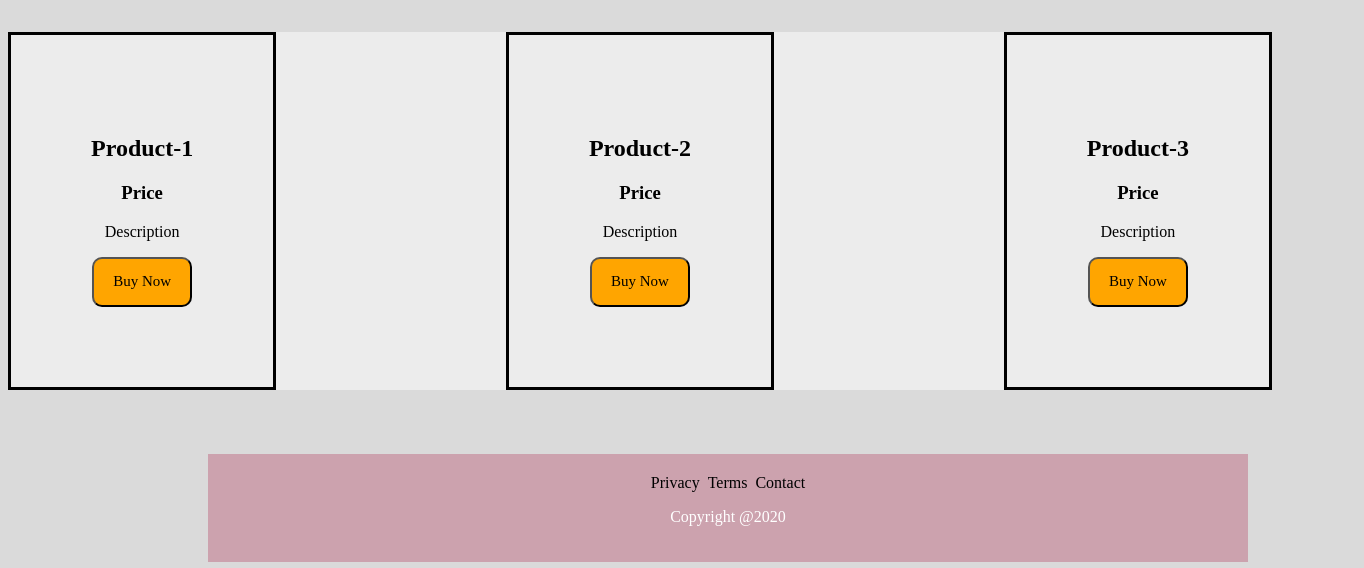
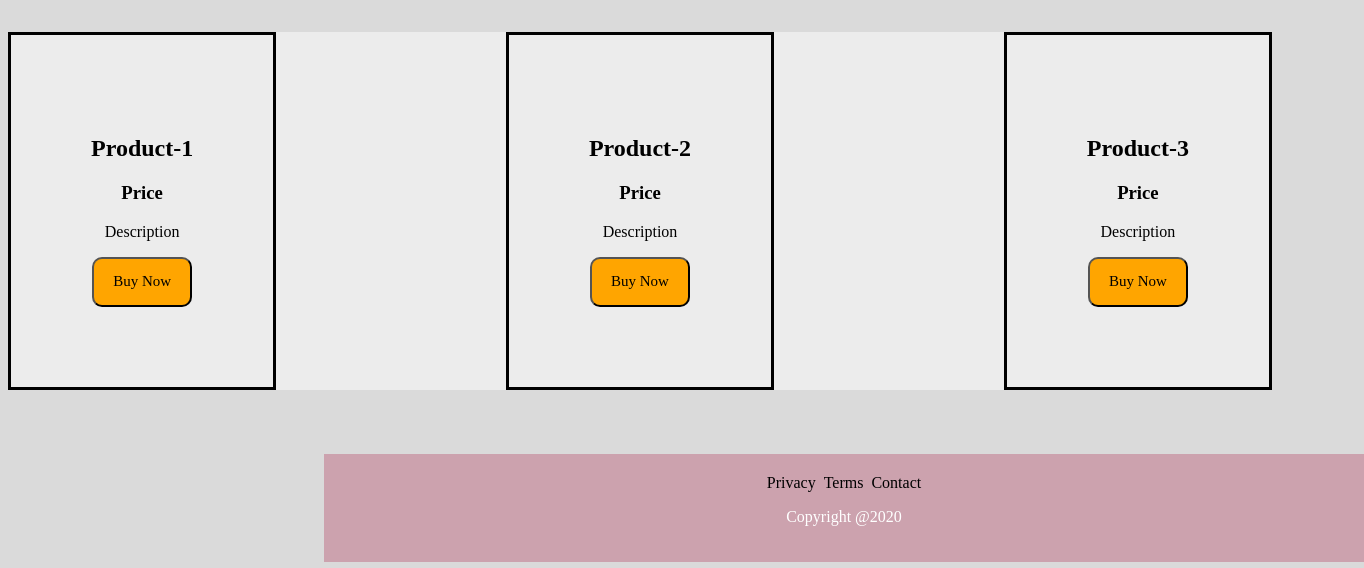
Before and after one commit to shivangshkla/shivangshkla.github.io, a plain HTML site: page index.html in a window 1280 px wide. Shown: the part 856-1424 px from the top of the page, 1364 px wide, since content can reach past the window. Drawn offline with Linux system fonts and the light colour scheme.

Commit message:
product page

```diff
--- a/index.html
+++ b/index.html
@@ -64,7 +64,7 @@ a{
 }
 #copyright{
   position:relative;
-  left:200px;
+  left:25%;
   width:1000px;
   padding:20px;
   background-color:#C06C8480;
```
